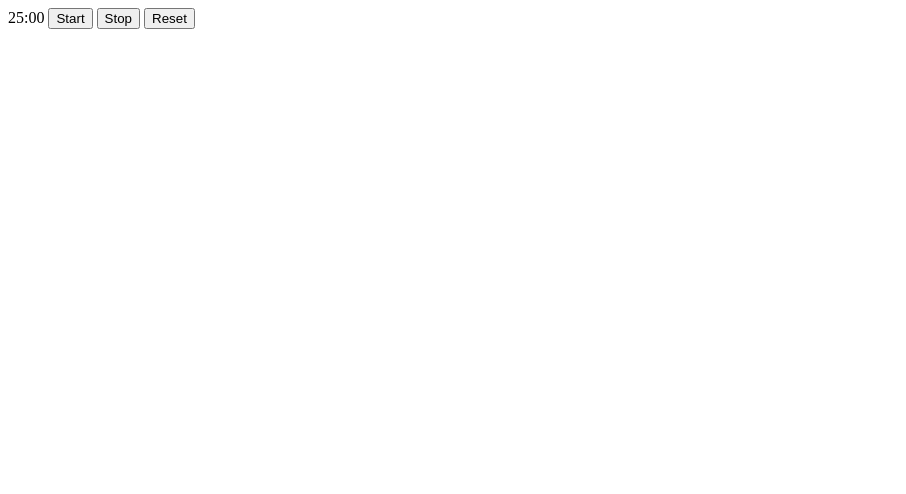
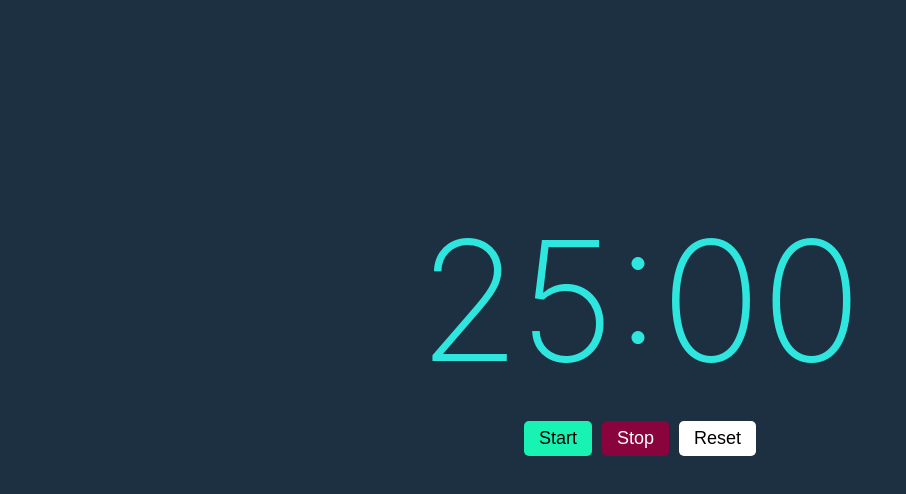
Before and after one commit to tk-notes/pomo-lambda, a website with bundled scripts: page index.html in a window 1280 px wide. Shown: the whole page, without its empty margins (0-906 px from the left). Built offline with nearby package versions, Linux system fonts and the light colour scheme.

Commit message:
Add some css style to the pomodoro timer

```diff
--- a/index.html
+++ b/index.html
@@ -11,12 +11,23 @@
 </head>
 
 <body>
-  <div>
-    <span id='time'>25:00</span>
-    <button id='start-button'>Start</button>
-    <button id='stop-button'>Stop</button>
-    <button id='reset-button'>Reset</button>
-  </div>
+  <main class="app manager">
+    <div class="timer-container">
+      <h1 id='time' class="countdown">25:00</h1>
+    </div>
+
+    <div>
+      <div class="options">
+        <div class="option">
+          <div class="button-groups">
+            <button id='start-button' class="button button--primary">Start</button>
+            <button id='stop-button' class="button button--danger">Stop</button>
+            <button id='reset-button' class="button">Reset</button>
+          </div>
+        </div>
+      </div>
+    </div>
+  </main>
 
   <script type="module" src='src/core.js'></script>
 </body>
--- a/main.css
+++ b/main.css
@@ -1,3 +1,158 @@
-button {
+* {
+  margin: 0;
+  padding: 0;
+  box-sizing: border-box;
+}
+
+:root {
+  --bg-body: #1C3041;
+
+  --button-primary-bg: #18F2B2;
+  --button-danger-bg: #89043D;
+  --button-default-bg: #fff;
+
+  --input-primary-border: #2FE6DE;
+  --input-primary-text-color: #2FE6DE;
+
+  --text-color-base: #2FE6DE;
+  --text-color-light: #fff;
+
+  --font-size-base: 100%;
+  --font-family-base: -apple-system, BlinkMacSystemFont, 'Segoe UI', Roboto, Oxygen, Ubuntu, Cantarell, 'Open Sans', 'Helvetica Neue', sans-serif;
+}
+
+body {
+  color: var(--text-color-base, #000);
+  font-size: var(--font-size-base, 16px);
+  font-family: var(--font-family-base, sans-serif);
+
+  background-color: var(--bg-body);
+}
+
+.app {
+  padding: 0 5vw;
+}
+
+/* Countdown */
+.timer-container {
+  margin-top: 200px;
+  margin-bottom: 20px;
+}
+
+.timer-container h1 {
+  color: #2FE6DE;
+
+  font-size: 13vw;
+  text-align: center;
+  font-weight: 200;
+}
+
+/* Options */
+.options {
+  display: flex;
+  flex-wrap: wrap;
+  justify-content: center;
+  align-items: center;
+}
+
+/* Button Groups */
+.button-groups {
+  display: flex;
+  align-items: center;
+}
+
+.button-groups .button {
+  margin: 0 5px;
+}
+
+/* Buttons */
+.button {
+  display: inline-block;
+  padding: 7px 15px;
+
+  font-size: 18px;
+
+  border: 0;
+  border-radius: 5px;
   cursor: pointer;
+  background-color: var(--button-default-bg);
 }
+
+.button--primary {
+  background-color: var(--button-primary-bg);
+}
+
+.button--danger {
+  color: var(--text-color-light);
+
+  background-color: var(--button-danger-bg);
+}
+
+/* Inputs */
+.input {
+  max-width: 100%;
+
+  background-color: transparent;
+  border-radius: 5px;
+}
+
+.input--primary {
+  padding: 7px 15px;
+
+  font-size: 18px;
+  color: var(--input-primary-text-color);
+
+  border: 1px solid var(--input-primary-border);
+}
+
+.input::placeholder {
+  color: #bbb;
+}
+
+/* Room Link */
+.room-link {
+  display: flex;
+  flex-wrap: wrap;
+  justify-content: center;
+  margin-top: 50px;
+
+  text-align: center;
+}
+
+.room-link__label {
+  display: block;
+  flex: 1 0 100%;
+  margin-bottom: 15px;
+}
+
+.room-link__input {
+  max-width: 400px;
+  width: 100%;
+
+  text-align: center;
+}
+
+.room-link__button {
+  margin: 10px;
+}
+
+
+/* Manager */
+.manager {
+  height: 100%;
+  display: flex;
+  flex-wrap: wrap;
+  justify-content: space-between;
+}
+
+.manager > div {
+  width: 100%;
+}
+
+/* Start */
+.start {
+  display: flex;
+  height: 100%;
+  align-items: center;
+  justify-content: center;
+}
```
